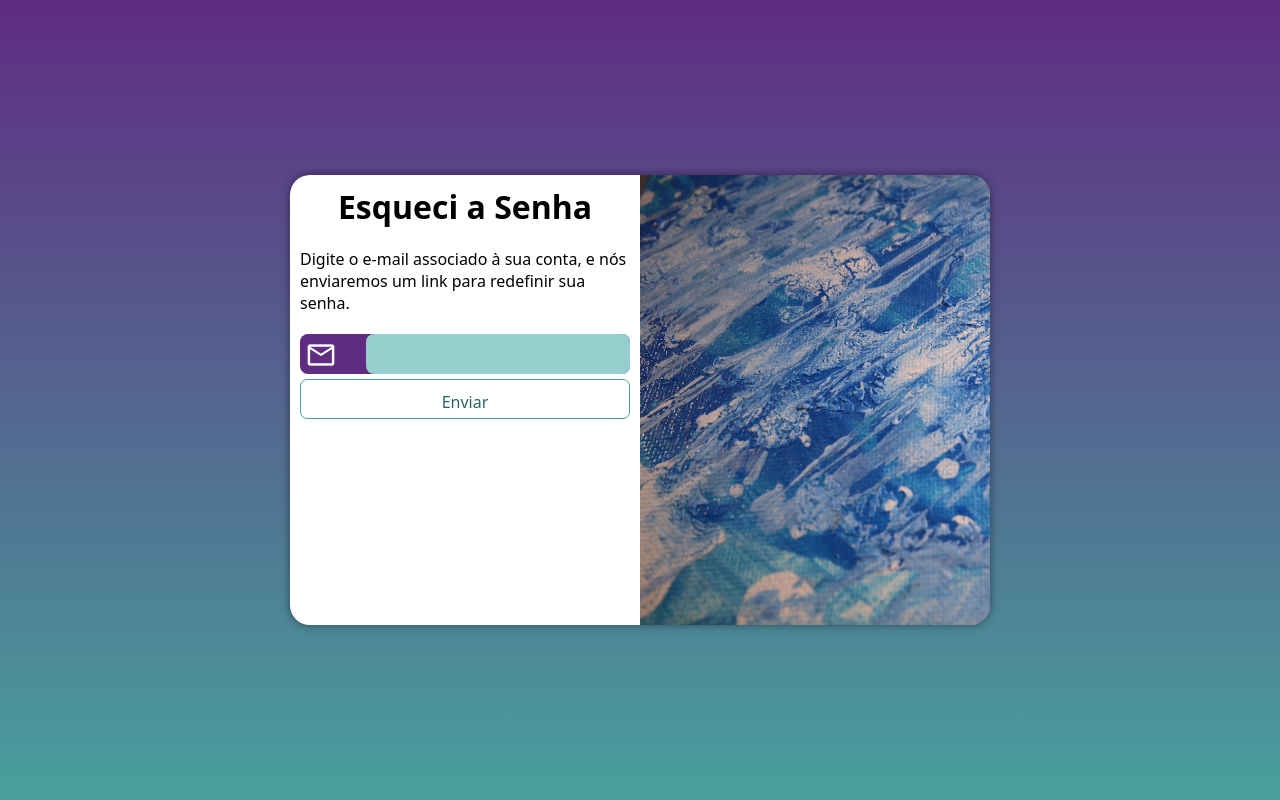
After one commit to gustavodsantos/projeto-login, a Django app: template mysite/base/templates/base/esqueci.html in a window 1280 px wide. The commit adds this page. Run offline with Django 5.2, Linux system fonts and the light colour scheme; the template is opened without the code that fills it, so the values that code supplies are empty, except form fields; tables that the repository leaves empty hold one stand-in row (values such as "Sample post"); form fields are guessed from the names that the template uses.

Commit message:
criado templates restantes

```diff
--- a/mysite/base/static/css/style.css
+++ b/mysite/base/static/css/style.css
@@ -120,3 +120,29 @@ form > a.botao:hover {
 form > a.botao > span {
     font-size: 0.8em;
 }
+
+.link {
+    display: block;
+    text-align: center;
+    font-size: 1em;
+    width: 100%;
+    height: 40px;
+    padding-top: 5px;
+    margin-top: 5px;
+    background-color: white;
+    color: #2d6462;
+    border: 1px solid #49a09d;
+    border-radius: 7px;
+    text-decoration: none;
+}
+.link:hover {
+    background-color: #6cd3cf;
+}
+.form {
+    background-color: #94cfcd;
+    font-size: 1em;
+    width: 80%;
+    height: 100%;
+    border-radius: 8px;
+    padding: 4px;
+}
--- /dev/null
+++ b/mysite/base/templates/base/base.html
@@ -0,0 +1,24 @@
+{% load static %}
+<!DOCTYPE html>
+<html lang="pt-br">
+<head>
+    <meta charset="UTF-8">
+    <meta http-equiv="X-UA-Compatible" content="IE=edge">
+    <meta name="viewport" content="width=device-width, initial-scale=1.0">
+    <title>Projeto Login</title>
+    <link rel="stylesheet" href="https://fonts.googleapis.com/css2?family=Material+Symbols+Outlined:opsz,wght,FILL,GRAD@48,400,0,0" />
+    <link rel="stylesheet" href="{% static 'css/style.css' %}">
+    <link rel="stylesheet" href="{% static 'css/media-query.css' %}">
+</head>
+<body>
+    <section id="login">
+            <div id="imagem">
+                <!-- Aqui vai a imagem nas CSS -->
+            </div>
+            <div id="formulario">
+                {% block content %}
+                {% endblock %}
+            </div>
+    </section>
+</body>
+</html>
--- /dev/null
+++ b/mysite/base/templates/base/esqueci.html
@@ -0,0 +1,18 @@
+{% extends 'base/base.html' %}
+
+{% block title %}Esqueci a Senha{% endblock %}
+
+{% block content %}
+    <h1>Esqueci a Senha</h1>
+    <p>Digite o e-mail associado à sua conta, e nós enviaremos um link para redefinir sua senha.</p>
+    <form method="post">
+        {% csrf_token %}
+        <div class="campo">
+            <span class="material-symbols-outlined">
+                Mail
+            </span>
+            {{ form.email }}
+        </div>
+        <button type="submit" class="link">Enviar</button>
+    </form>
+{% endblock %}
--- a/mysite/base/urls.py
+++ b/mysite/base/urls.py
@@ -1,9 +1,11 @@
 from django.urls import path
-
 from mysite.base import views
 
 app_name = 'base'
 
 urlpatterns = [
     path('', views.home, name='home'),
+    path('login/', views.login, name='login'),
+    path('esqueci/', views.esqueci, name='esqueci'),
+    path('senha_enviada/', views.senha_enviada, name='senha_enviada'),
 ]
```
Also changed, not shown: mysite/base/forms.py (+17 -20 lines), mysite/base/templates/base/index.html (+7 -25 lines), mysite/base/templates/base/login.html (added, +9 -0 lines), mysite/base/templates/base/origin.html (deleted, +0 -45 lines), mysite/base/templates/base/senha_enviada.html (added, +9 -0 lines), mysite/base/views.py (+23 -4 lines), 1 other file.
